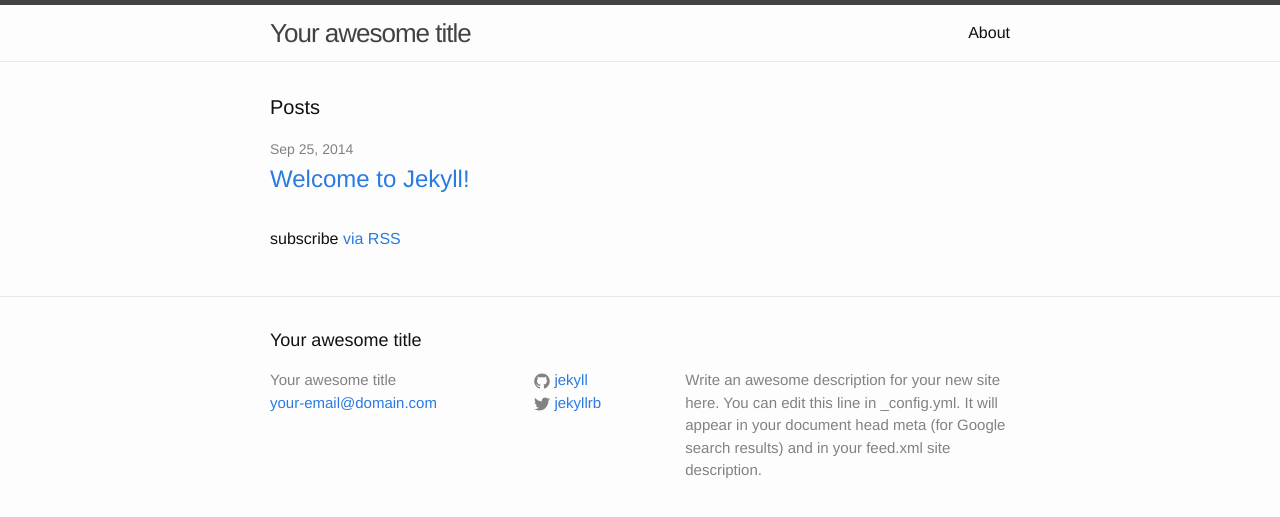
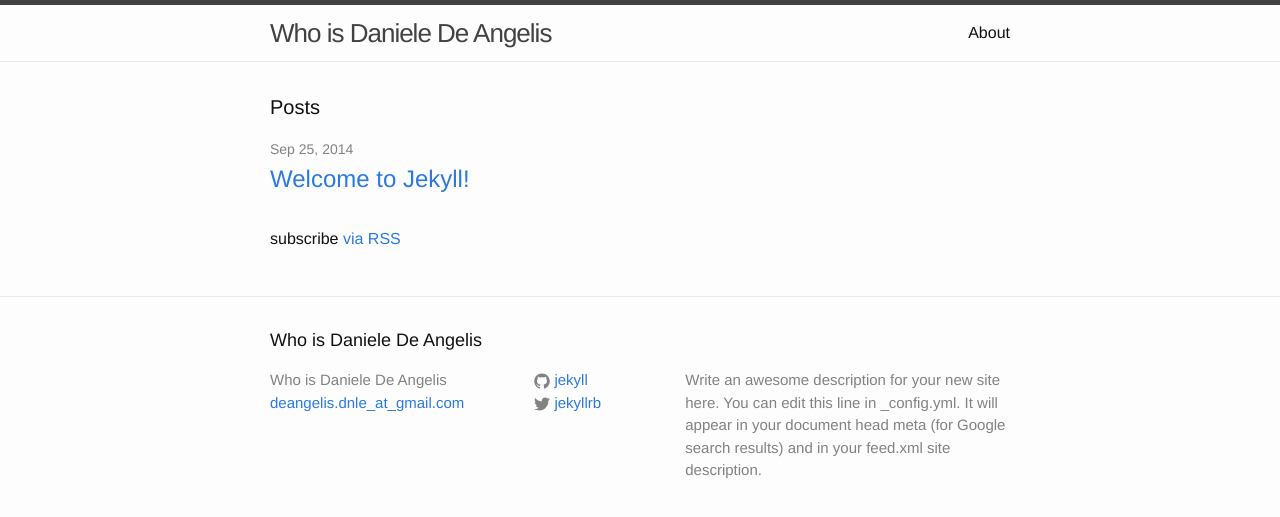
Before and after one commit to demarduk89/demarduk89.github.io, a Jekyll site: the page built from index.html, in a window 1280 px wide. Shown: the top 517 px of the page. Built offline with Jekyll 4.4.1, drawn with Linux system fonts in a browser that asks for light colours.

Commit message:
Minimal changes

```diff
--- a/_config.yml
+++ b/_config.yml
@@ -1,6 +1,6 @@
 # Site settings
-title: Your awesome title
-email: your-email@domain.com
+title: Who is Daniele De Angelis
+email: deangelis.dnle_at_gmail.com
 description: > # this means to ignore newlines until "baseurl:"
   Write an awesome description for your new site here. You can edit this
   line in _config.yml. It will appear in your document head meta (for
```
